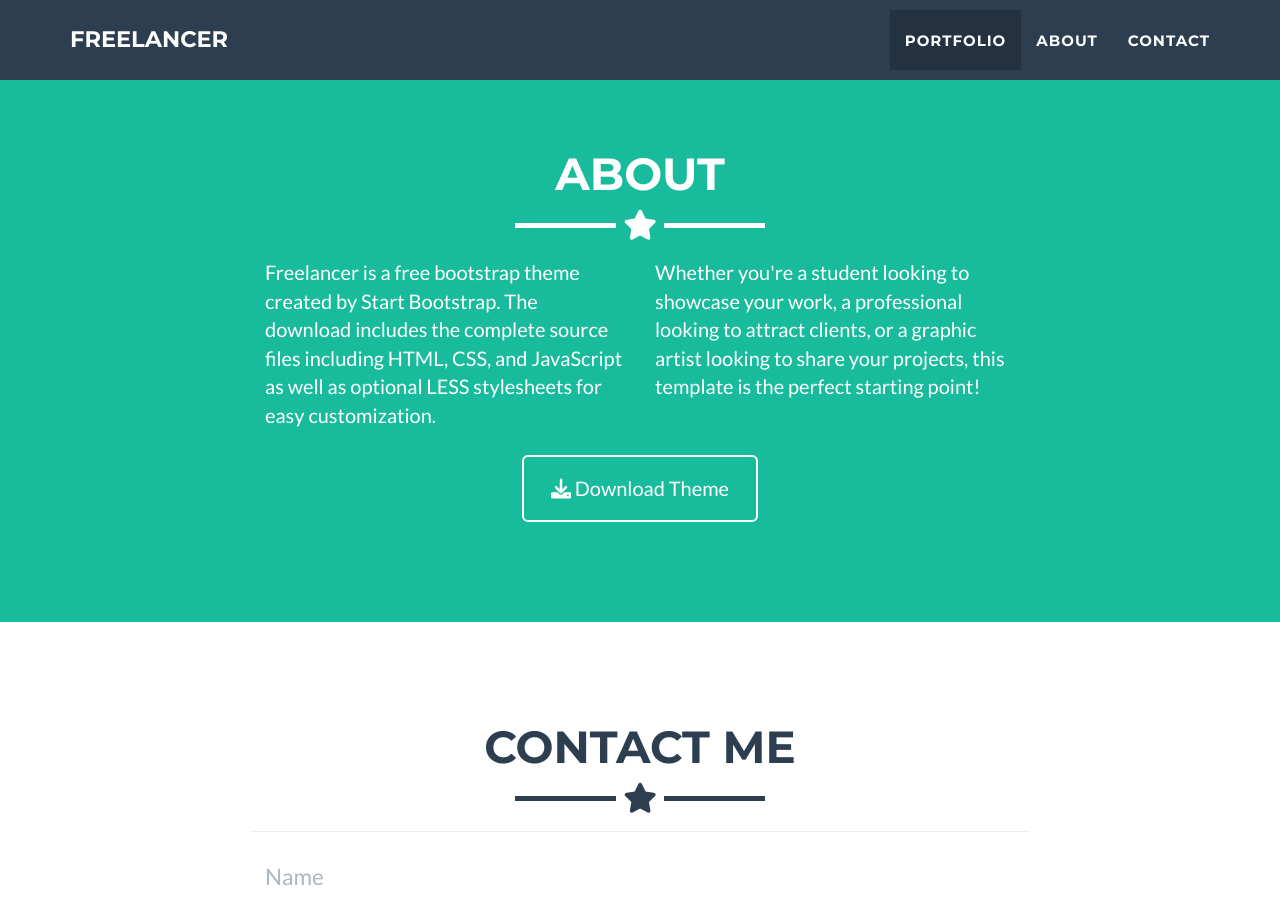
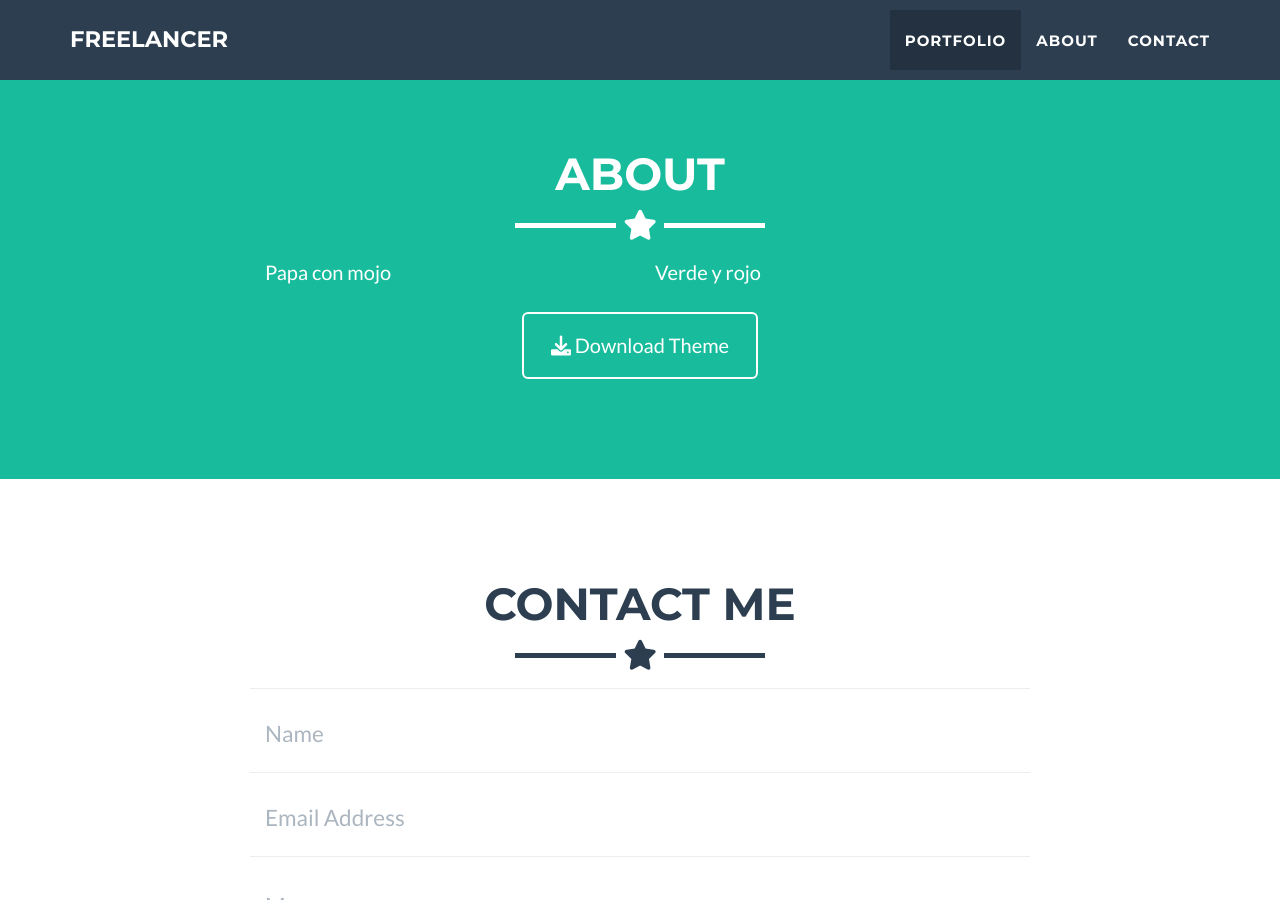
Before and after one commit to Tale-Weavers/taleweavers.github.io, a Jekyll site: the page built from _posts/2014-07-18-project-1.markdown, in a window 1280 px wide and 900 px high, scrolled down 1931 px. Built offline with Jekyll 4.4.1, drawn with Linux system fonts in a browser that asks for light colours.

Commit message:
Update about.html

```diff
--- a/_includes/about.html
+++ b/_includes/about.html
@@ -9,13 +9,10 @@
     </div>
     <div class="row">
       <div class="col-lg-4 col-lg-offset-2">
-        <p>Freelancer is a free bootstrap theme created by Start Bootstrap. The download includes the complete
-          source files including HTML, CSS, and JavaScript as well as optional LESS stylesheets for easy
-          customization.</p>
+        <p>Papa con mojo</p>
       </div>
       <div class="col-lg-4">
-        <p>Whether you're a student looking to showcase your work, a professional looking to attract clients, or
-          a graphic artist looking to share your projects, this template is the perfect starting point! </p>
+        <p>Verde y rojo </p>
       </div>
       <div class="col-lg-8 col-lg-offset-2 text-center">
         <a href="https://github.com/jeromelachaud/freelancer-theme" class="btn btn-lg btn-outline">
```
